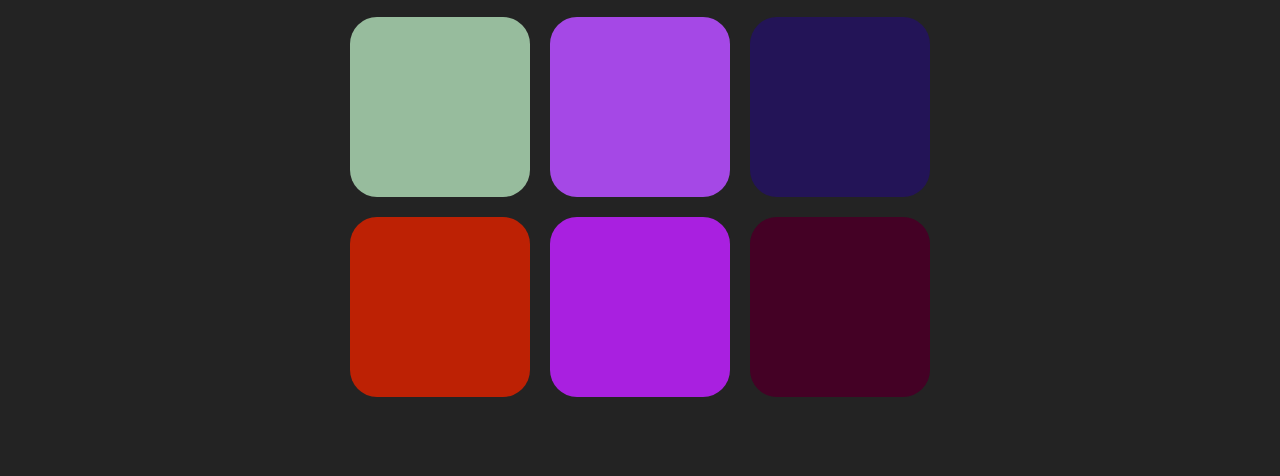
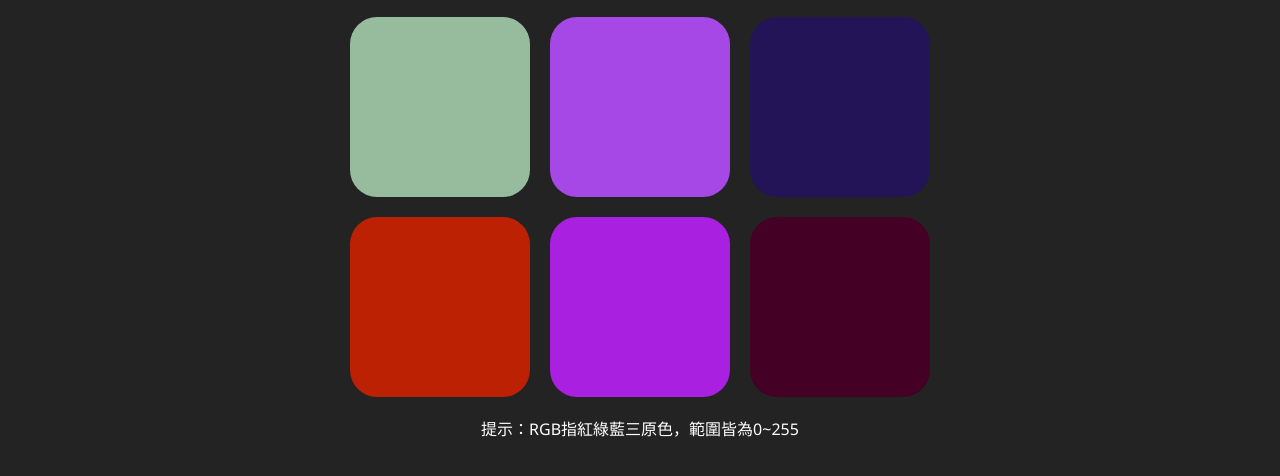
Before and after one commit to kaihchang/kaihchang.github.io, a plain HTML site: page index.html in a window 1280 px wide. Shown: the part 182-658 px from the top of the page. Drawn offline with nearby package versions, Linux system fonts and the light colour scheme.

Commit message:
hint added
hint added at the very end inside a <div>

```diff
--- a/index.html
+++ b/index.html
@@ -35,13 +35,17 @@
         <button id="hard" class="difficultySelected">困難</button>
     </nav>
 
-    <div id="palette">
+    <div id="palette" class="row">
         <div class="square"></div>
         <div class="square"></div>
         <div class="square"></div>
         <div class="square"></div>
         <div class="square"></div>
         <div class="square"></div>
+    </div>
+
+    <div style="text-align: center;">
+        <span id="hint">提示：RGB指紅綠藍三原色，範圍皆為0~255</span>
     </div>
 
     <!-- Optional JavaScript -->
--- a/rgbGame.css
+++ b/rgbGame.css
@@ -87,3 +87,8 @@ button:hover {
 #colorDisplay {
     font-size: 3rem;
 }
+
+#hint {
+    color: white;
+    font-size: 1rem;
+}
```
